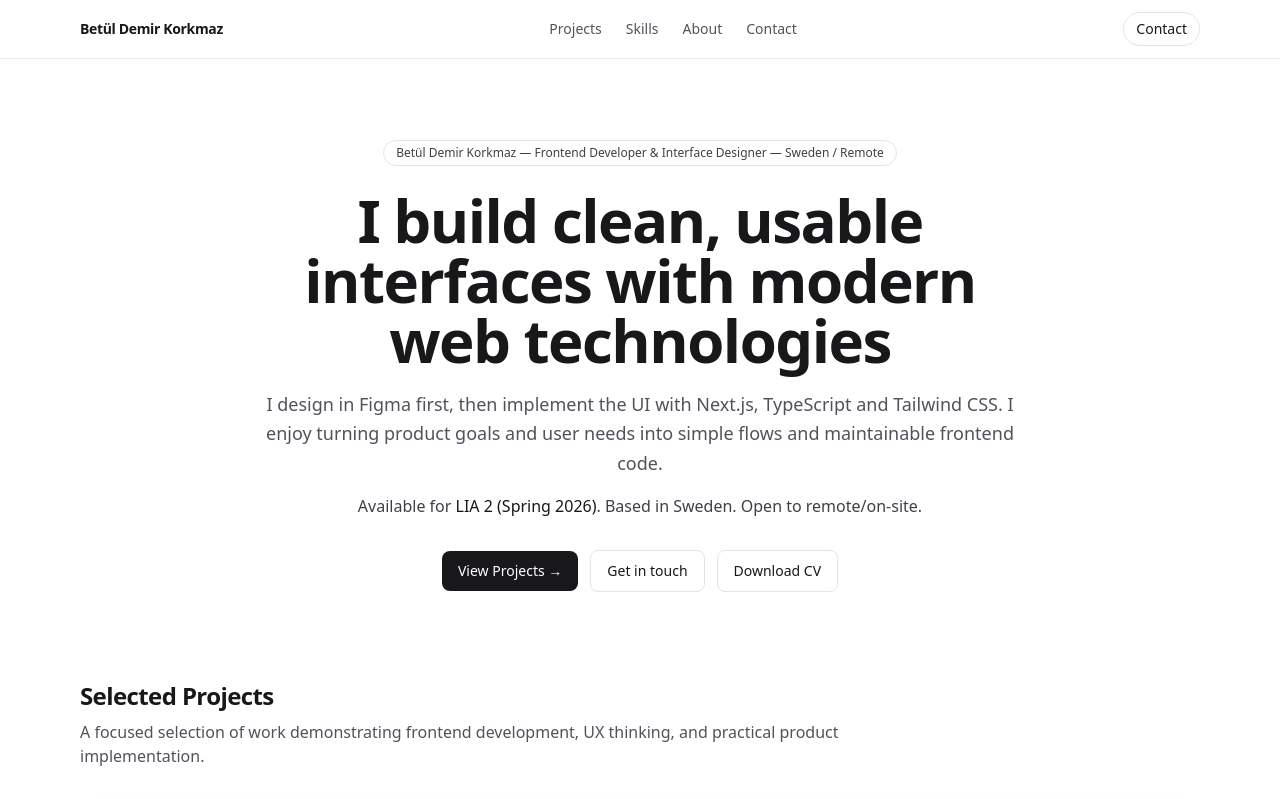
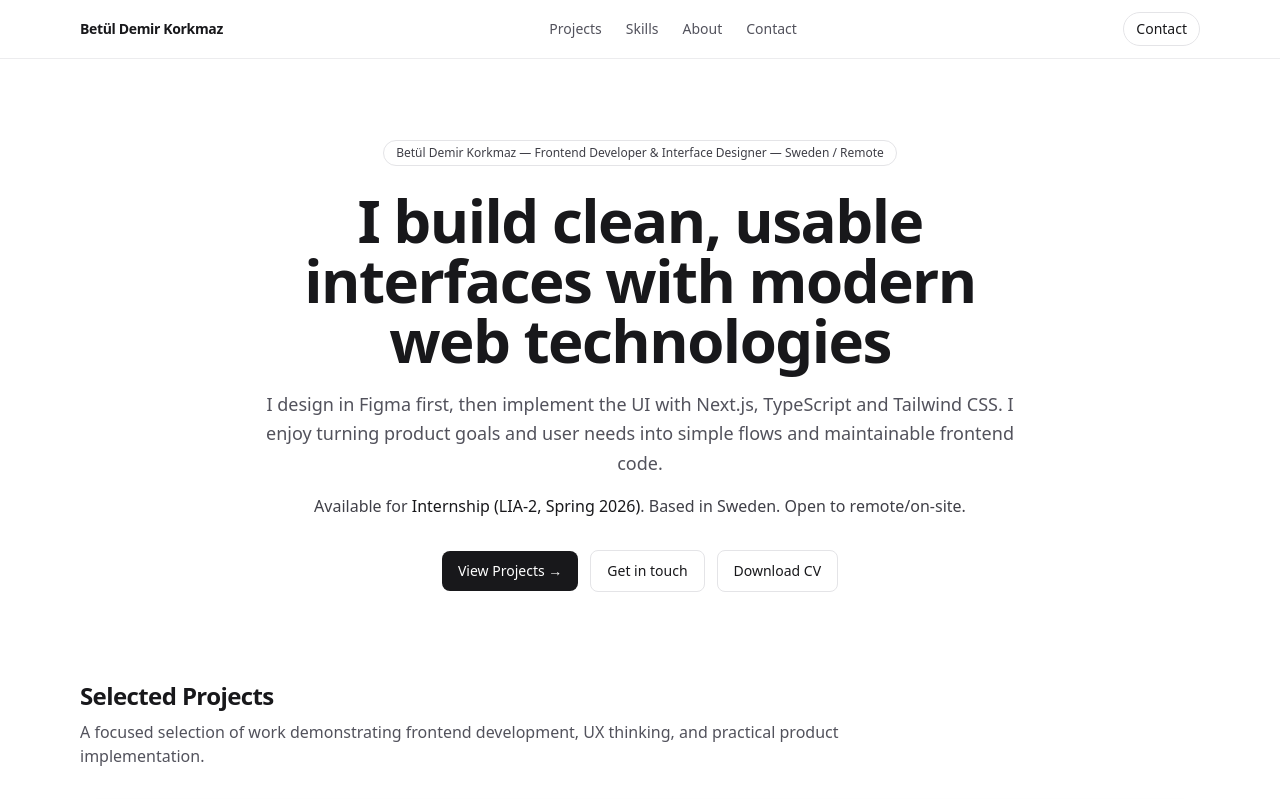
Before and after one commit to FBetulDemir/betul-portfolio, a Next.js app: page / in a window 1280 px wide. Shown: the top 799 px of the page. Built offline with nearby package versions, Linux system fonts and the light colour scheme.

Commit message:
Updated CV

```diff
--- a/app/components/Hero.tsx
+++ b/app/components/Hero.tsx
@@ -18,8 +18,8 @@ export function Hero() {
         </p>
         <p className="mt-4 text-sm font-medium text-zinc-700 md:text-base">
           Available for{" "}
-          <span className="text-zinc-900">LIA 2 (Spring 2026)</span>. Based in
-          Sweden. Open to remote/on-site.
+          <span className="text-zinc-900">Internship (LIA-2, Spring 2026)</span>
+          . Based in Sweden. Open to remote/on-site.
         </p>
 
         <div className="mt-8 flex flex-wrap items-center justify-center gap-3">
@@ -36,7 +36,7 @@ export function Hero() {
           </a>
 
           <a
-            href="/cv/Betul-Demir-CV.pdf"
+            href="/cv/F_Betul_Demir_K_2026_CV.pdf"
             download
             className="inline-flex items-center justify-center rounded-lg border border-zinc-200 bg-white px-4 py-2.5 text-sm font-medium text-zinc-900 transition hover:bg-zinc-50">
             Download CV
```
Also changed, not shown: 2 other files (tests, documents, lock files or other folders).
